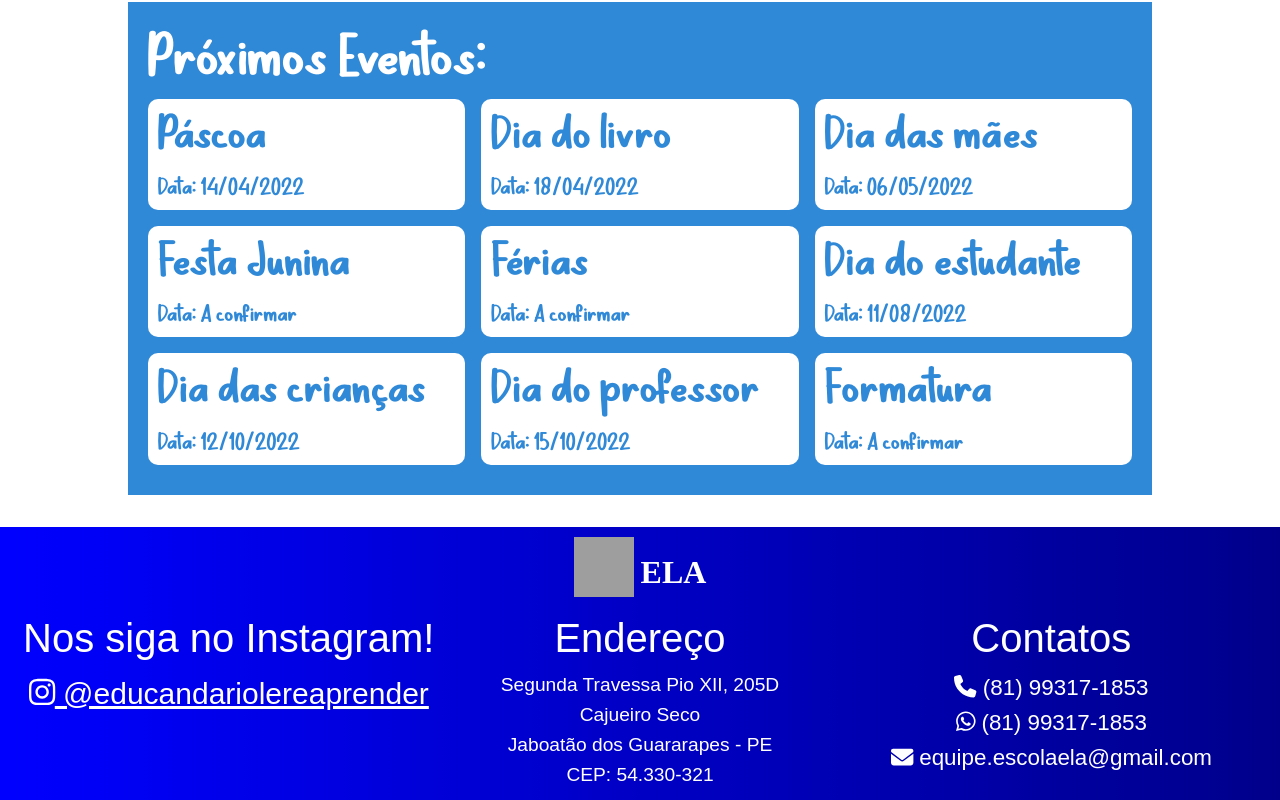
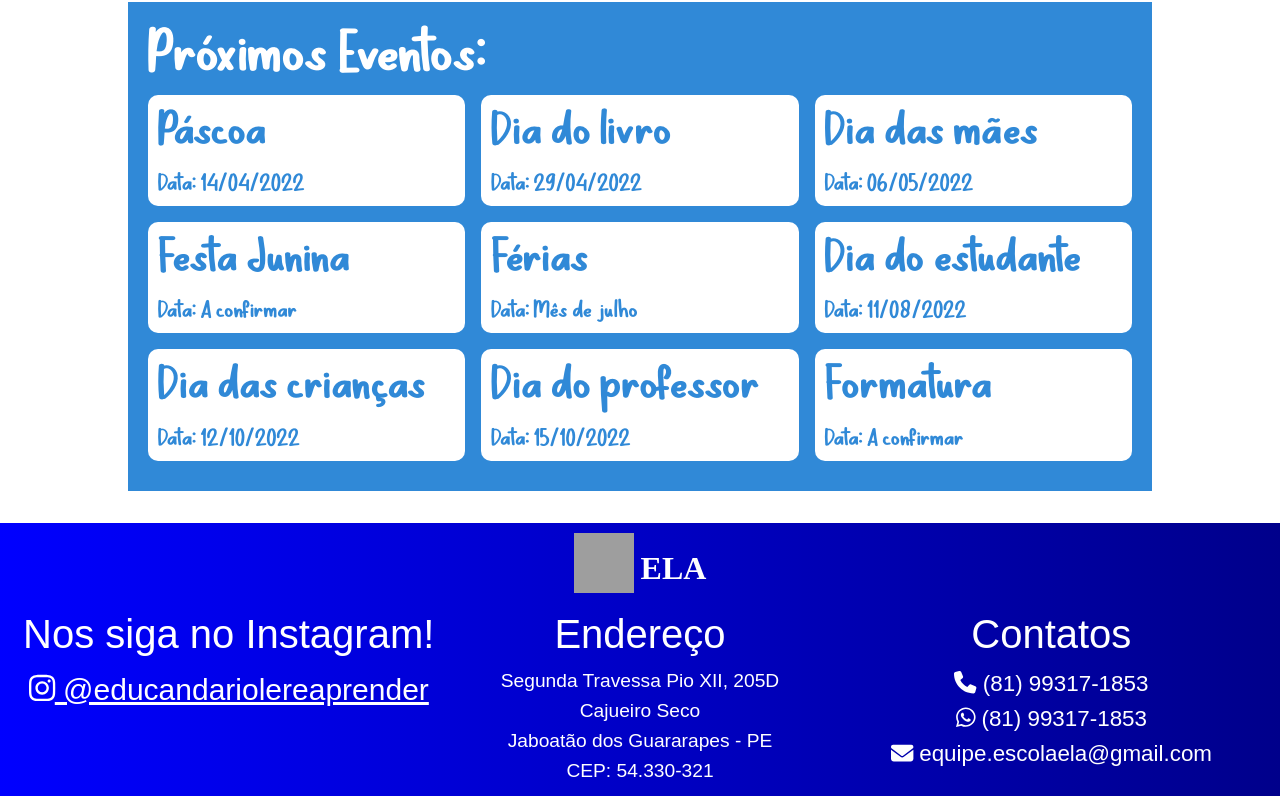
Before and after one commit to srcmarcelo/ela-web, a React (Create React App) app: page /information in a window 1280 px wide. Shown: the part 1092-1892 px from the top of the page. Built offline with nearby package versions, Linux system fonts and the light colour scheme; grey boxes are pictures that could not be loaded; the HTML template or start-up script is replaced by a standard one.

Commit message:
adjusting events

```diff
--- a/src/pages/Information/index.jsx
+++ b/src/pages/Information/index.jsx
@@ -63,10 +63,10 @@ const Information = () => (
           <span>Próximos Eventos:</span>
           <div className="eventsContainer">
             <InfoEvent title="Páscoa" date="14/04/2022" />
-            <InfoEvent title="Dia do livro" date="18/04/2022" />
+            <InfoEvent title="Dia do livro" date="29/04/2022" />
             <InfoEvent title="Dia das mães" date="06/05/2022" />
             <InfoEvent title="Festa Junina" date="A confirmar" />
-            <InfoEvent title="Férias" date="A confirmar" />
+            <InfoEvent title="Férias" date="Mês de julho" />
             <InfoEvent title="Dia do estudante" date="11/08/2022" />
             <InfoEvent title="Dia das crianças" date="12/10/2022" />
             <InfoEvent title="Dia do professor" date="15/10/2022" />
--- a/src/pages/Information/styles.js
+++ b/src/pages/Information/styles.js
@@ -121,6 +121,8 @@ export const Content = styled.div`
   }
 
   .calendar {
+    display: flex;
+    flex-direction: column;
     background-color: #3089d7;
     color: #fff;
     font-size: 2.5rem;
@@ -139,8 +141,6 @@ export const Content = styled.div`
 
       @media (max-width: 960px) {
         grid-template-columns: repeat(1, 1fr);
-        gap: 2% 0px;
-        padding-bottom: 180px;
       }
     }
   }
```
